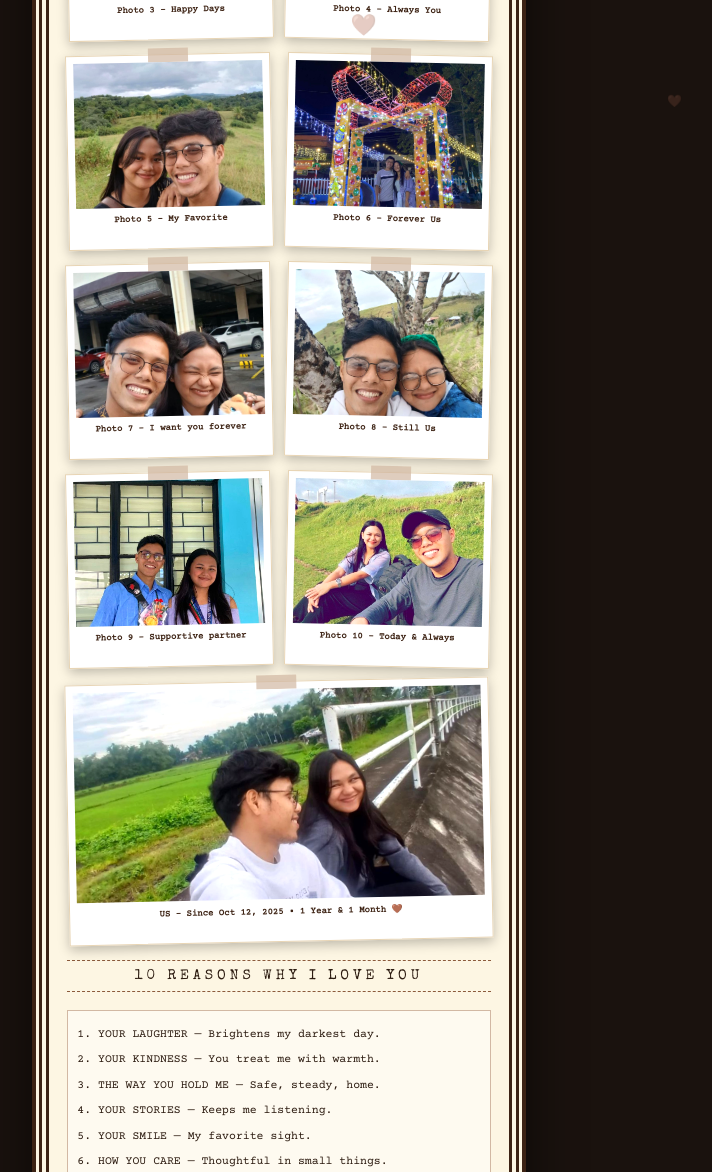
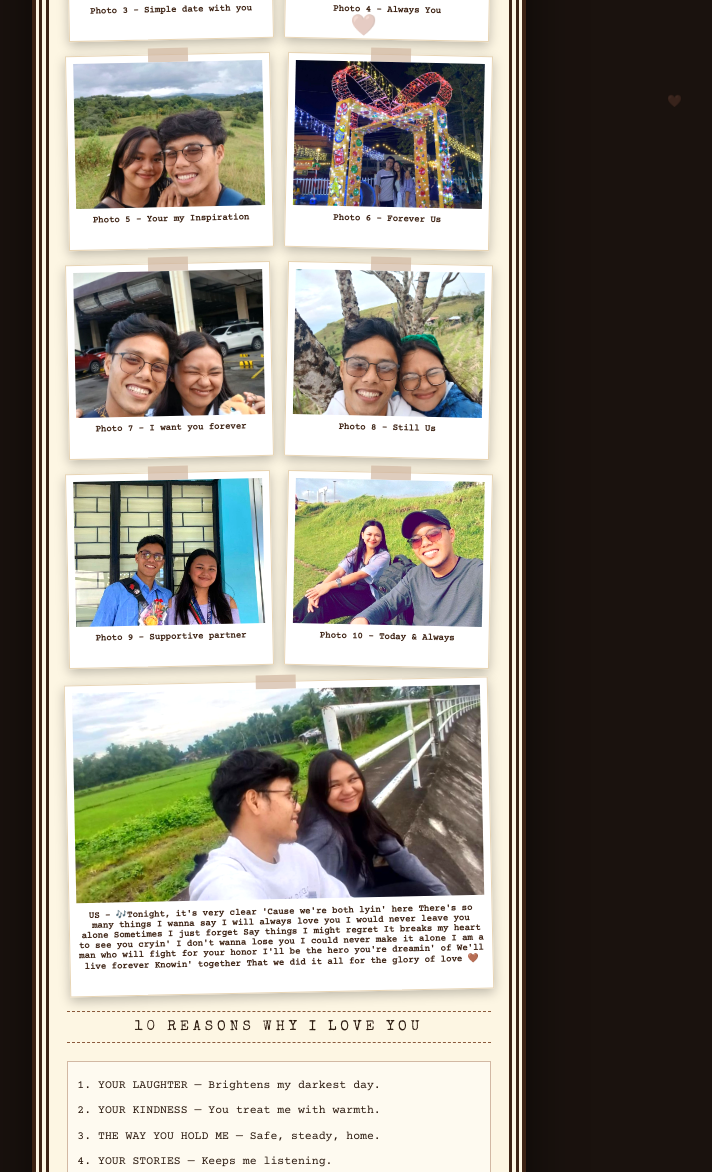
Before and after one commit to MJ101225/love-for-babe, a plain HTML site: page index.html in a window 1280 px wide. Shown: the part 643-1815 px from the top of the page, without its empty margins (361-1073 px from the left). Drawn offline with nearby package versions, Linux system fonts and the light colour scheme.

Commit message:
Update index.html

```diff
--- a/index.html
+++ b/index.html
@@ -50,15 +50,29 @@ h1{font-size:28px;line-height:1.1;letter-spacing:1px;text-transform:uppercase}
 <div class="album">
 <div class="polaroid"><img src="Photo.jpg"><span>Photo 1 - The way you look at me</span></div>
 <div class="polaroid"><img src="Photo2.jpg"><span>Photo 2 - Hugs heal everything</span></div>
-<div class="polaroid"><img src="Photo3.jpg"><span>Photo 3 - Happy Days</span></div>
+<div class="polaroid"><img src="Photo3.jpg"><span>Photo 3 - Simple date with you</span></div>
 <div class="polaroid"><img src="Photo4.jpg"><span>Photo 4 - Always You</span></div>
-<div class="polaroid"><img src="Photo5.jpg"><span>Photo 5 - My Favorite</span></div>
+<div class="polaroid"><img src="Photo5.jpg"><span>Photo 5 - Your my Inspiration</span></div>
 <div class="polaroid"><img src="Photo6.jpg"><span>Photo 6 - Forever Us</span></div>
 <div class="polaroid"><img src="Photo7.jpg"><span>Photo 7 - I want you forever</span></div>
 <div class="polaroid"><img src="Photo8.jpg"><span>Photo 8 - Still Us</span></div>
 <div class="polaroid"><img src="Photo9.jpg"><span>Photo 9 - Supportive partner</span></div>
 <div class="polaroid"><img src="Photo10.jpg"><span>Photo 10 - Today & Always</span></div>
-<div class="polaroid full"><img src="Photo.jpg"><span>US - Since Oct 12, 2025 • 1 Year & 1 Month 🤎</span></div>
+<div class="polaroid full"><img src="Photo.jpg"><span>US - 🎶Tonight, it's very clear
+'Cause we're both lyin' here
+There's so many things I wanna say
+I will always love you
+I would never leave you alone
+Sometimes I just forget
+Say things I might regret
+It breaks my heart to see you cryin'
+I don't wanna lose you
+I could never make it alone
+I am a man who will fight for your honor
+I'll be the hero you're dreamin' of
+We'll live forever
+Knowin' together
+That we did it all for the glory of love 🤎</span></div>
 </div>
 <div class="section-title">10 REASONS WHY I LOVE YOU</div>
 <div class="reasons"><ol>
```
